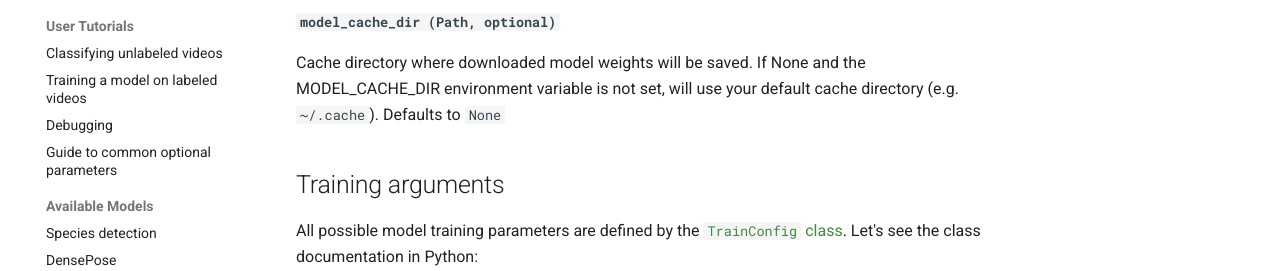
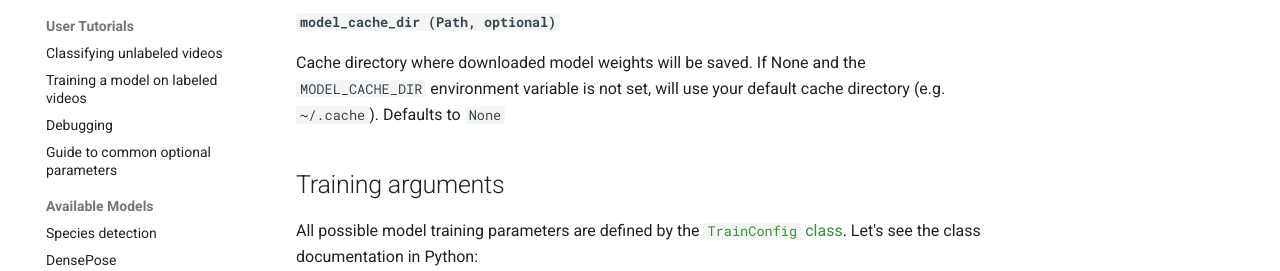
Before and after one commit to drivendataorg/zamba, an MkDocs documentation site: the page built from docs/docs/configurations.md, in a window 1280 px wide and 1400 px high, scrolled down 6263 px. Shown: the part 207-478 px from the top of the window. Built offline with MkDocs 1.6.1 and Material for MkDocs 9.7.7, drawn with Linux system fonts in a browser that asks for light colours; comment, search, counter and statistics services are not loaded; the version menu is left out; some of the changed text lies outside the part shown.

```diff
--- a/docs/docs/configurations.md
+++ b/docs/docs/configurations.md
@@ -16,7 +16,7 @@ Here's a helpful diagram which shows how everything is related.
 
 The [`VideoLoaderConfig` class](api-reference/data-video.md#zamba.data.video.VideoLoaderConfig) defines all of the optional parameters that can be specified for how videos are loaded before either inference or training. This includes selecting which frames to use from each video.
 
-All video loading arguments can be specified either in a [YAML file](yaml-config.md) or when instantiating the [`VideoLoaderConfig`](configurations.md#video-loading-arguments) class in Python. Some can also be specified directly in the command line.
+All video loading arguments can be specified either in a [YAML file](yaml-config.md) or when instantiating the [`VideoLoaderConfig` class](api-reference/data-video.md#zamba.data.video.VideoLoaderConfig) in Python. Some can also be specified directly in the command line.
 
 Each model comes with a default video loading configuration. If no user-specified video loading configuration is passed - either through a YAML file or the Python `VideoLoaderConfig` class - all video loading arguments will be set based on the defaults for the given model.
 
@@ -235,7 +235,7 @@ By default, before kicking off inference `zamba` will iterate through all of the
 
 #### `model_cache_dir (Path, optional)`
 
-Cache directory where downloaded model weights will be saved. If None and the MODEL_CACHE_DIR environment variable is not set, will use your default cache directory (e.g. `~/.cache`). Defaults to `None`
+Cache directory where downloaded model weights will be saved. If None and the `MODEL_CACHE_DIR` environment variable is not set, will use your default cache directory (e.g. `~/.cache`). Defaults to `None`
 
 <a id='training-arguments'></a>
 
@@ -309,7 +309,7 @@ The batch size to use for training. Defaults to `2`
 
 #### `auto_lr_find (bool, optional)`
 
-Whether to run a [learning rate finder algorithm](https://arxiv.org/abs/1506.01186) when calling `pytorch_lightning.trainer.tune()` to try to find an optimal initial learning rate. The learning rate finder is not guaranteed to find a good learning rate; depending on the dataset, it can select a learning rate that leads to poor model training. Use with caution. See the PyTorch Lightning [docs](https://pytorch-lightning.readthedocs.io/en/latest/common/trainer.html#auto-lr-find) for more details. Defaults to `False`.
+Whether to run a [learning rate finder algorithm](https://arxiv.org/abs/1506.01186) when calling `pytorch_lightning.trainer.tune()` to try to find an optimal initial learning rate. The learning rate finder is not guaranteed to find a good learning rate; depending on the dataset, it can select a learning rate that leads to poor model training. Use with caution. See the PyTorch Lightning [docs](https://pytorch-lightning.readthedocs.io/en/latest/common/trainer.html#auto-lr-find) for more details. Defaults to `False`
 
 #### `backbone_finetune_config (zamba.models.config.BackboneFinetuneConfig, optional)`
 
@@ -345,7 +345,7 @@ Directory in which to save model checkpoint and configuration file. If not speci
 
 #### `overwrite (bool, optional)`
 
- If `True`, will save outputs in `save_dir` and overwrite the directory if it exists. If False, will create an auto-incremented `version_n` folder within `save_dir` with model outputs. Defaults to `False`.
+ If `True`, will save outputs in `save_dir` and overwrite the directory if it exists. If False, will create an auto-incremented `version_n` folder within `save_dir` with model outputs. Defaults to `False`
 
 #### `skip_load_validation (bool, optional)`
 
```
Also changed, not shown: other parts of docs/docs/configurations.md (+1 -1 lines).
